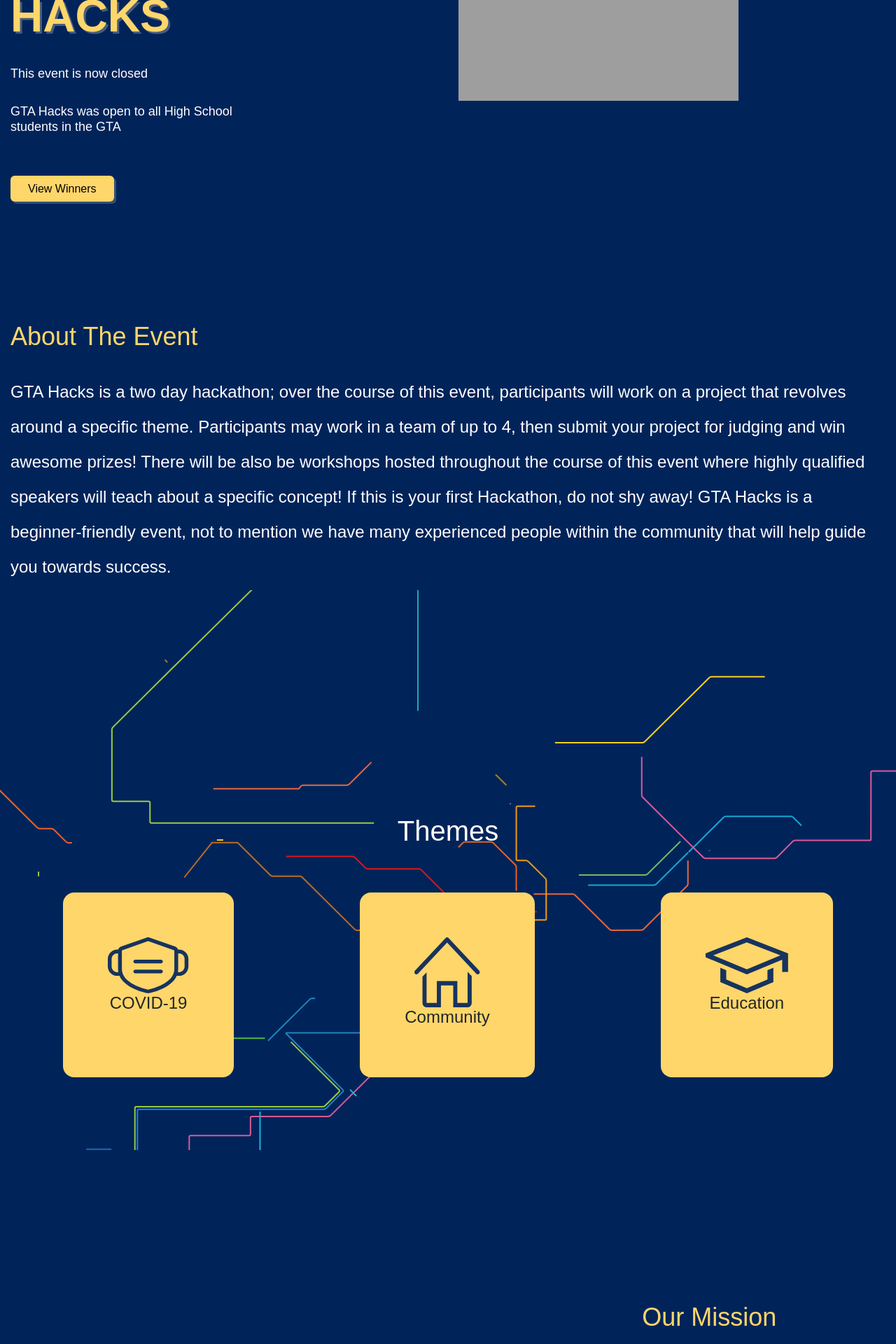
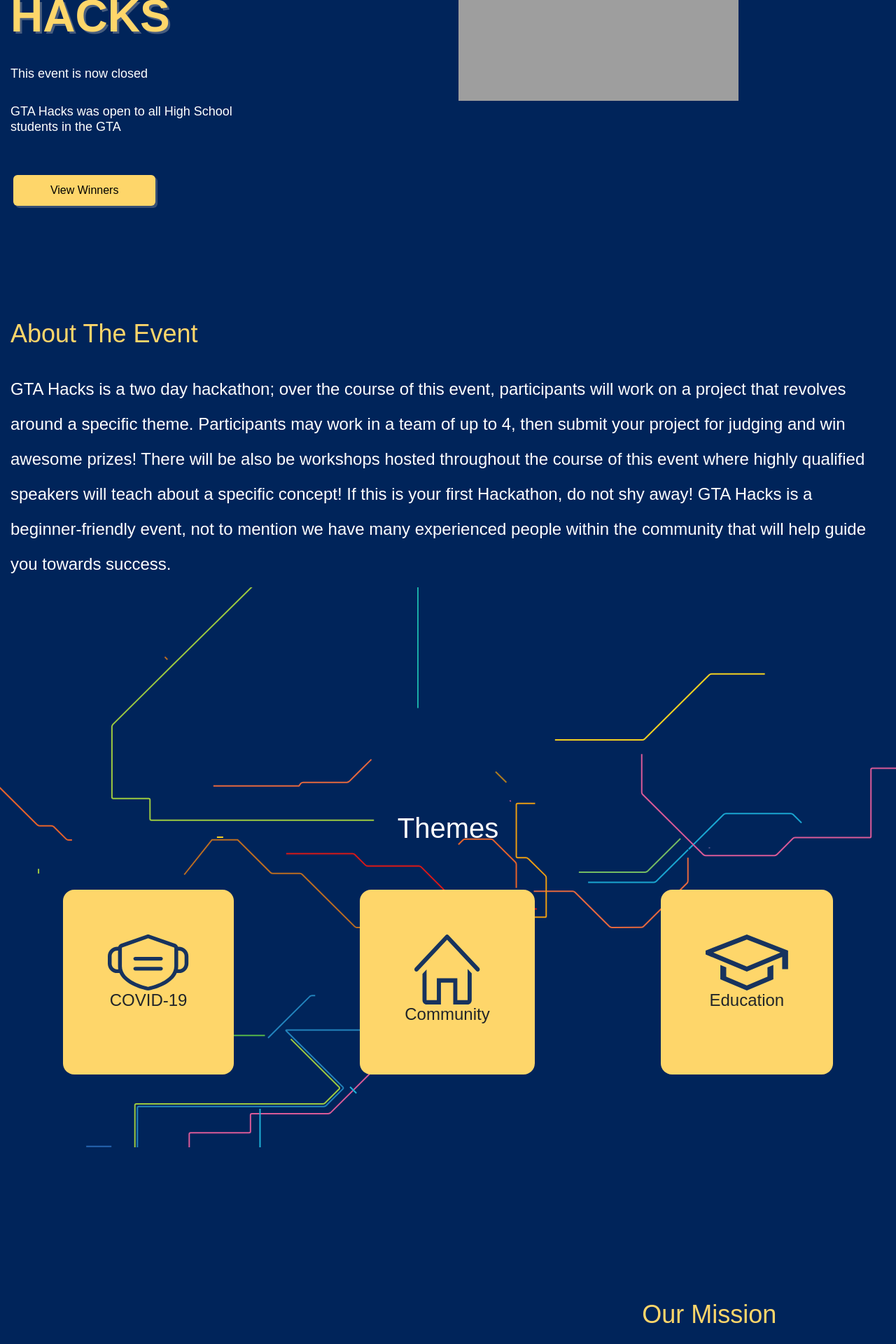
Before and after one commit to northern-dehacks/gta-hacks, a Django app: page / in a window 1280 px wide. Shown: the part 318-2238 px from the top of the page at 70% size. Run offline with Django 3.2, Linux system fonts and the light colour scheme; some libraries are stand-ins or nearby versions; some web fonts are replaced; grey boxes are pictures that could not be loaded.

Commit message:
lmao i didnt know how to use bootstrap way back when I made this oops

```diff
--- a/requirements.txt
+++ b/requirements.txt
@@ -4,7 +4,7 @@ certifi==2020.12.5
 chardet==4.0.0
 dj-config-url==0.1.1
 dj-database-url==0.5.0
-Django==3.1.5
+Django==3.1.13
 django-heroku==0.3.1
 gunicorn==20.0.4
 idna==2.10
--- a/static/css/style.css
+++ b/static/css/style.css
@@ -65,6 +65,9 @@ a{
     background: #fed66a;
     box-shadow: 3px 3px 0 rgba(180, 180, 180, 0.3);
     border-radius: 6px;
+}
+
+.cta-btn a {
     color: #000000;
 }
 
@@ -74,6 +77,10 @@ a{
     color: var(--secondary-color);
     background-color: transparent;
     transition: all 0.3s ease;
+}
+
+.cta-btn:hover a {
+    color: #000;
 }
 
 .cta-btn-sponsor {
@@ -92,10 +99,6 @@ a{
     background-color: transparent;
     cursor: pointer;
     transition: all 0.3s ease;
-}
-
-.cta-btn-spacing{
-    margin: 1rem 0 1rem 0;
 }
 
 .about-header {
--- a/templates/index.html
+++ b/templates/index.html
@@ -76,9 +76,9 @@
                             GTA Hacks was open to all High School <br> students in the GTA
                         </h5>
 
-                        <div class="w-100 cta-btn-spacing">
+                        <div class="col-lg-4 col-md-5 col-sm-6 text-center cta-btn mx-1" id="title-btn">
                             <a href="https://gta-hacks-11408.devpost.com/project-gallery"
-                                target="blank" class="cta-btn">View Winners</a>
+                                target="blank">View Winners</a>
                         </div>
 
 
```
